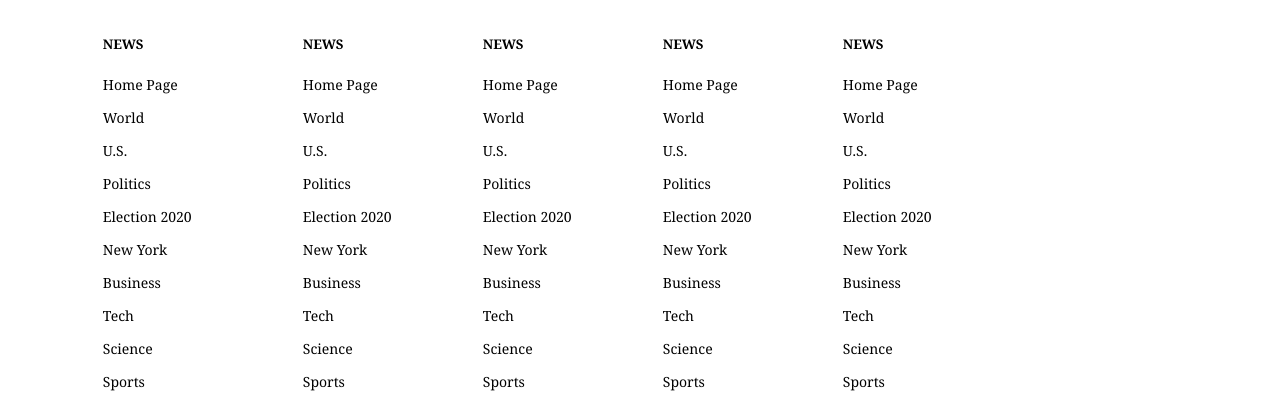
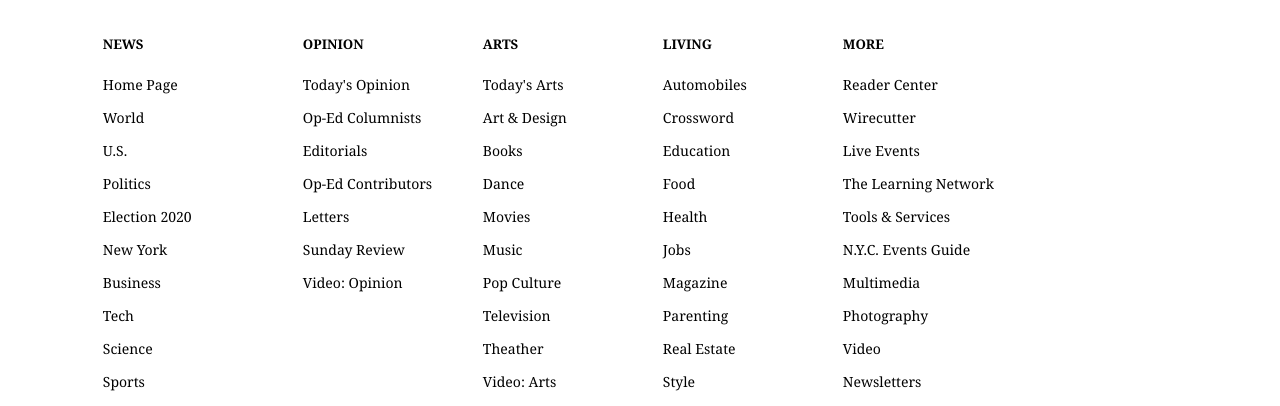
Before and after one commit to jankowskipawel/nyt-article, a plain HTML site: page index.html in a window 1280 px wide. Shown: the part 11594-12000 px from the top of the page. Drawn offline with Linux system fonts and the light colour scheme.

Commit message:
Change text in footer menu

```diff
--- a/index.html
+++ b/index.html
@@ -148,60 +148,59 @@
         <a href="index.html"><p>Obituaries</p></a>
       </div>
       <div class="footer-div-2">
-        <h5>NEWS</h1>
-        <a href="index.html"><p>Home Page</p></a>
-        <a href="index.html"><p>World</p></a>
-        <a href="index.html"><p>U.S.</p></a>
-        <a href="index.html"><p>Politics</p></a>
-        <a href="index.html"><p>Election 2020</p></a>
-        <a href="index.html"><p>New York</p></a>
-        <a href="index.html"><p>Business</p></a>
-        <a href="index.html"><p>Tech</p></a>
-        <a href="index.html"><p>Science</p></a>
-        <a href="index.html"><p>Sports</p></a>
-        <a href="index.html"><p>Obituaries</p></a>
+        <h5>OPINION</h1>
+        <a href="index.html"><p>Today's Opinion</p></a>
+        <a href="index.html"><p>Op-Ed Columnists</p></a>
+        <a href="index.html"><p>Editorials</p></a>
+        <a href="index.html"><p>Op-Ed Contributors</p></a>
+        <a href="index.html"><p>Letters</p></a>
+        <a href="index.html"><p>Sunday Review</p></a>
+        <a href="index.html"><p>Video: Opinion</p></a>
       </div>
       <div class="footer-div-3">
-        <h5>NEWS</h1>
-        <a href="index.html"><p>Home Page</p></a>
-        <a href="index.html"><p>World</p></a>
-        <a href="index.html"><p>U.S.</p></a>
-        <a href="index.html"><p>Politics</p></a>
-        <a href="index.html"><p>Election 2020</p></a>
-        <a href="index.html"><p>New York</p></a>
-        <a href="index.html"><p>Business</p></a>
-        <a href="index.html"><p>Tech</p></a>
-        <a href="index.html"><p>Science</p></a>
-        <a href="index.html"><p>Sports</p></a>
-        <a href="index.html"><p>Obituaries</p></a>
+        <h5>ARTS</h1>
+        <a href="index.html"><p>Today's Arts</p></a>
+        <a href="index.html"><p>Art & Design</p></a>
+        <a href="index.html"><p>Books</p></a>
+        <a href="index.html"><p>Dance</p></a>
+        <a href="index.html"><p>Movies</p></a>
+        <a href="index.html"><p>Music</p></a>
+        <a href="index.html"><p>Pop Culture</p></a>
+        <a href="index.html"><p>Television</p></a>
+        <a href="index.html"><p>Theather</p></a>
+        <a href="index.html"><p>Video: Arts</p></a>
       </div>
       <div class="footer-div-4">
-        <h5>NEWS</h1>
-        <a href="index.html"><p>Home Page</p></a>
-        <a href="index.html"><p>World</p></a>
-        <a href="index.html"><p>U.S.</p></a>
-        <a href="index.html"><p>Politics</p></a>
-        <a href="index.html"><p>Election 2020</p></a>
-        <a href="index.html"><p>New York</p></a>
-        <a href="index.html"><p>Business</p></a>
-        <a href="index.html"><p>Tech</p></a>
-        <a href="index.html"><p>Science</p></a>
-        <a href="index.html"><p>Sports</p></a>
-        <a href="index.html"><p>Obituaries</p></a>
+        <h5>LIVING</h1>
+        <a href="index.html"><p>Automobiles</p></a>
+        <a href="index.html"><p>Crossword</p></a>
+        <a href="index.html"><p>Education</p></a>
+        <a href="index.html"><p>Food</p></a>
+        <a href="index.html"><p>Health</p></a>
+        <a href="index.html"><p>Jobs</p></a>
+        <a href="index.html"><p>Magazine</p></a>
+        <a href="index.html"><p>Parenting</p></a>
+        <a href="index.html"><p>Real Estate</p></a>
+        <a href="index.html"><p>Style</p></a>
+        <a href="index.html"><p>T Magazine</p></a>
+        <a href="index.html"><p>Travel</p></a>
+        <a href="index.html"><p>Love</p></a>
       </div>
       <div class="footer-div-5">
-        <h5>NEWS</h1>
-        <a href="index.html"><p>Home Page</p></a>
-        <a href="index.html"><p>World</p></a>
-        <a href="index.html"><p>U.S.</p></a>
-        <a href="index.html"><p>Politics</p></a>
-        <a href="index.html"><p>Election 2020</p></a>
-        <a href="index.html"><p>New York</p></a>
-        <a href="index.html"><p>Business</p></a>
-        <a href="index.html"><p>Tech</p></a>
-        <a href="index.html"><p>Science</p></a>
-        <a href="index.html"><p>Sports</p></a>
-        <a href="index.html"><p>Obituaries</p></a>
+        <h5>MORE</h1>
+        <a href="index.html"><p>Reader Center</p></a>
+        <a href="index.html"><p>Wirecutter</p></a>
+        <a href="index.html"><p>Live Events</p></a>
+        <a href="index.html"><p>The Learning Network</p></a>
+        <a href="index.html"><p>Tools & Services</p></a>
+        <a href="index.html"><p>N.Y.C. Events Guide</p></a>
+        <a href="index.html"><p>Multimedia</p></a>
+        <a href="index.html"><p>Photography</p></a>
+        <a href="index.html"><p>Video</p></a>
+        <a href="index.html"><p>Newsletters</p></a>
+        <a href="index.html"><p>NYT Store</p></a>
+        <a href="index.html"><p>Times Journeys</p></a>
+        <a href="index.html"><p>Manage My Account</p></a>
       </div>
     </div>
   </div>
```
